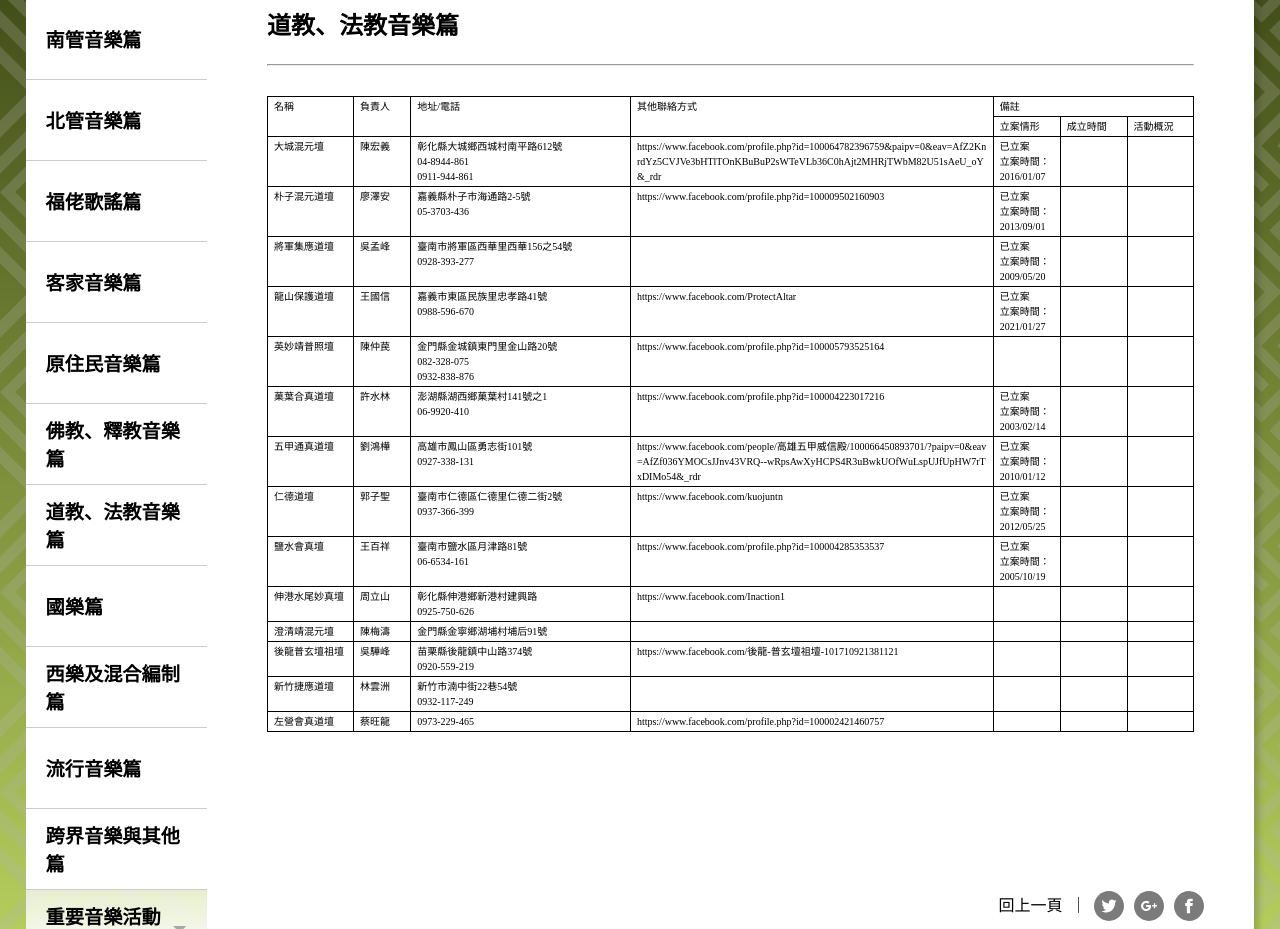
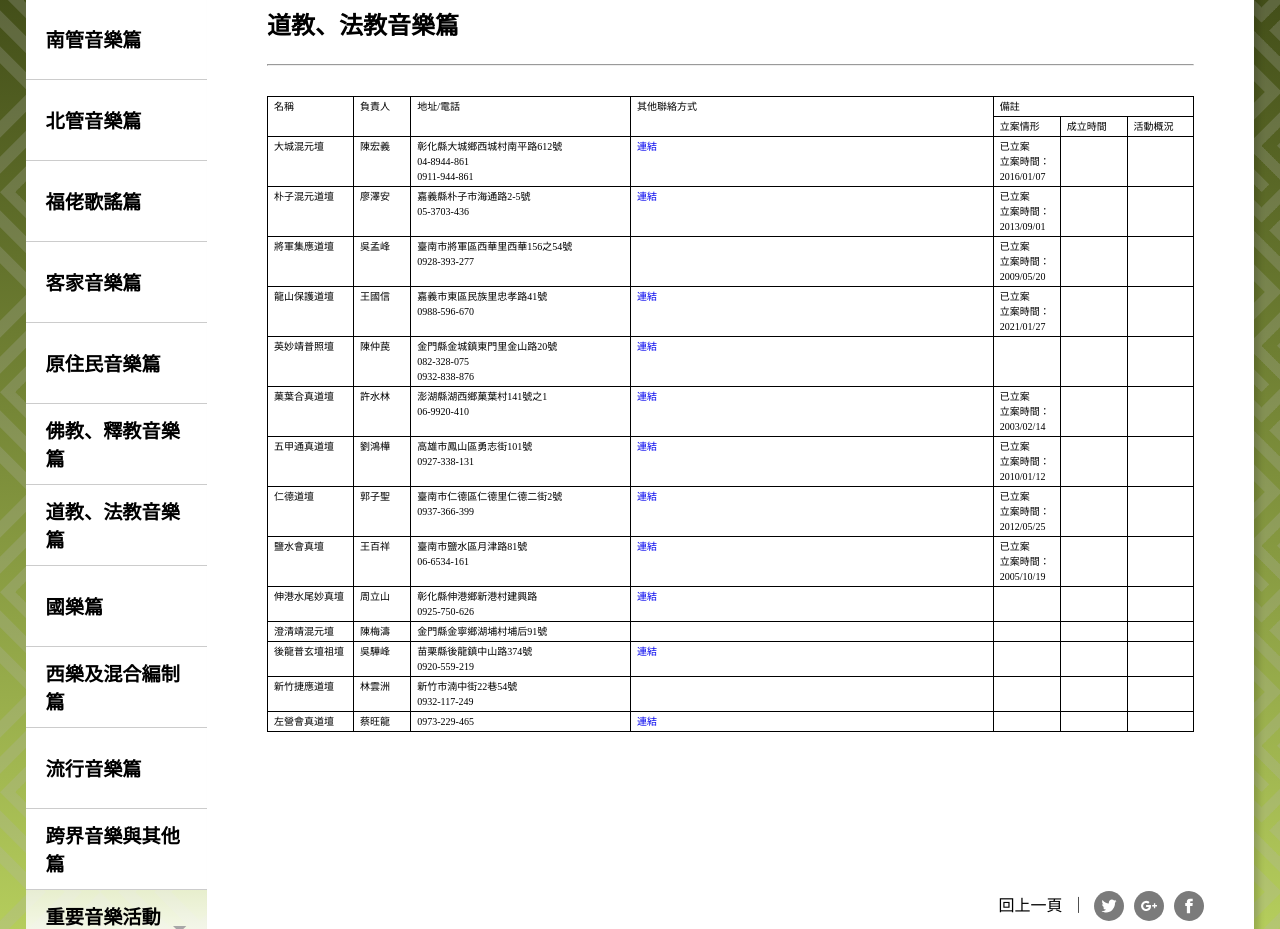
Before and after one commit to yehjing/taiwanMusic2022, a Vue app: page /#/indexDir/indexDir_18 in a window 1280 px wide. Shown: the part 560-1489 px from the top of the page. Built offline with nearby package versions, Linux system fonts and the light colour scheme.

Commit message:
道教、法教音樂篇-更改連結

```diff
--- a/src/components/indexDir/indexDir_child/indexDir_18.vue
+++ b/src/components/indexDir/indexDir_child/indexDir_18.vue
@@ -48,9 +48,7 @@
             <p>0911-944-861</p>
           </td>
           <td width="38%">
-            <p>
-              https://www.facebook.com/profile.php?id=100064782396759&amp;paipv=0&amp;eav=AfZ2KnrdYz5CVJVe3bHTlTOnKBuBuP2sWTeVLb36C0hAjt2MHRjTWbM82U51sAeU_oY&amp;_rdr
-            </p>
+            <a target="_" href="https://www.facebook.com/profile.php?id=100064782396759&amp;paipv=0&amp;eav=AfZ2KnrdYz5CVJVe3bHTlTOnKBuBuP2sWTeVLb36C0hAjt2MHRjTWbM82U51sAeU_oY&amp;_rdr">連結</a>
           </td>
           <td width="7%">
             <p>已立案</p>
@@ -71,7 +69,7 @@
             <p>05-3703-436</p>
           </td>
           <td width="38%">
-            <p>https://www.facebook.com/profile.php?id=100009502160903</p>
+            <a target="_" href="https://www.facebook.com/profile.php?id=100009502160903">連結</a>
           </td>
           <td width="7%">
             <p>已立案</p>
@@ -111,7 +109,7 @@
             <p>0988-596-670</p>
           </td>
           <td width="38%">
-            <p>https://www.facebook.com/ProtectAltar</p>
+            <a target="_" href="https://www.facebook.com/ProtectAltar">連結</a>
           </td>
           <td width="7%">
             <p>已立案</p>
@@ -133,7 +131,7 @@
             <p>0932-838-876</p>
           </td>
           <td width="38%">
-            <p>https://www.facebook.com/profile.php?id=100005793525164</p>
+            <a target="_" href="https://www.facebook.com/profile.php?id=100005793525164">連結</a>
           </td>
           <td width="7%">&nbsp;</td>
           <td width="7%">&nbsp;</td>
@@ -151,7 +149,7 @@
             <p>06-9920-410</p>
           </td>
           <td width="38%">
-            <p>https://www.facebook.com/profile.php?id=100004223017216</p>
+            <a target="_" href="https://www.facebook.com/profile.php?id=100004223017216">連結</a>
           </td>
           <td width="7%">
             <p>已立案</p>
@@ -172,9 +170,7 @@
             <p>0927-338-131</p>
           </td>
           <td width="38%">
-            <p>
-              https://www.facebook.com/people/高雄五甲威信殿/100066450893701/?paipv=0&amp;eav=AfZf036YMOCsJJnv43VRQ--wRpsAwXyHCPS4R3uBwkUOfWuLspUJfUpHW7rTxDIMo54&amp;_rdr
-            </p>
+            <a target="_" href="https://www.facebook.com/people/高雄五甲威信殿/100066450893701/?paipv=0&amp;eav=AfZf036YMOCsJJnv43VRQ--wRpsAwXyHCPS4R3uBwkUOfWuLspUJfUpHW7rTxDIMo54&amp;_rdr">連結</a>
           </td>
           <td width="7%">
             <p>已立案</p>
@@ -195,7 +191,7 @@
             <p>0937-366-399</p>
           </td>
           <td width="38%">
-            <p>https://www.facebook.com/kuojuntn</p>
+            <a target="_" href="https://www.facebook.com/kuojuntn">連結</a>
           </td>
           <td width="7%">
             <p>已立案</p>
@@ -216,7 +212,7 @@
             <p>06-6534-161</p>
           </td>
           <td width="38%">
-            <p>https://www.facebook.com/profile.php?id=100004285353537</p>
+            <a target="_" href="https://www.facebook.com/profile.php?id=100004285353537">連結</a>
           </td>
           <td width="7%">
             <p>已立案</p>
@@ -237,7 +233,7 @@
             <p>0925-750-626</p>
           </td>
           <td width="38%">
-            <p>https://www.facebook.com/Inaction1</p>
+            <a target="_" href="https://www.facebook.com/Inaction1">連結</a>
           </td>
           <td width="7%">&nbsp;</td>
           <td width="7%">&nbsp;</td>
@@ -270,7 +266,7 @@
             <p>0920-559-219</p>
           </td>
           <td width="38%">
-            <p>https://www.facebook.com/後龍-普玄壇祖壇-101710921381121</p>
+            <a target="_" href="https://www.facebook.com/後龍-普玄壇祖壇-101710921381121">連結</a>
           </td>
           <td width="7%">&nbsp;</td>
           <td width="7%">&nbsp;</td>
@@ -303,7 +299,7 @@
             <p>0973-229-465</p>
           </td>
           <td width="38%">
-            <p>https://www.facebook.com/profile.php?id=100002421460757</p>
+            <a target="_" href="https://www.facebook.com/profile.php?id=100002421460757">連結</a>
           </td>
           <td width="7%">&nbsp;</td>
           <td width="7%">&nbsp;</td>
```
